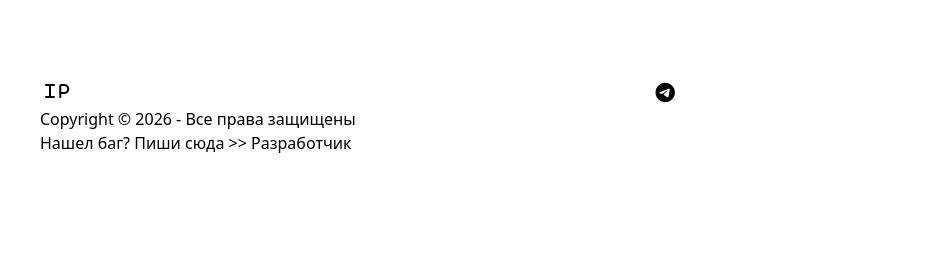
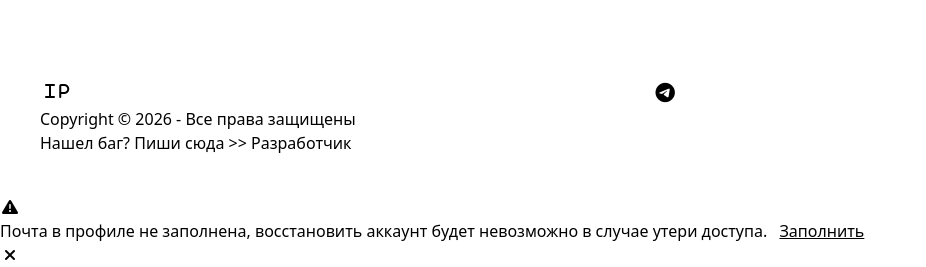
Before and after one commit to galtrikh/lasthope, a Django app: page /forum/ in a window 1280 px wide. Shown: the part 940-1207 px from the top of the page, without its empty margins (0-926 px from the left). Before the commit the page ends 1093 px from the top, so only its background shows below. Run offline with Django 5.2, Linux system fonts and the light colour scheme; data that the repository does not hold is empty; some libraries are stand-ins or nearby versions.

Commit message:
feat: Add email notification warning for account recovery in user profile

```diff
--- a/main/templates/layouts/main.html
+++ b/main/templates/layouts/main.html
@@ -186,6 +186,17 @@
                 <p>Нашел баг? Пиши сюда >> <a href="{% url 'user' 'nikto' %}" class="link link-hover link-secondary">Разработчик</a></p>
             </aside>
         </footer>
+        {% if not user.email %}
+        <div class="toast">
+            <div class="alert alert-warning">
+                <i class="fa-solid fa-triangle-exclamation"></i>
+                <p>Почта в профиле не заполнена, восстановить аккаунт будет невозможно в случае утери доступа. <a href="{% url 'user' user.username %}" class="underline ml-2">Заполнить</a></p>
+                <button class="btn btn-sm btn-ghost btn-circle" onclick="this.closest('.toast').remove()">
+                    <i class="fa-solid fa-xmark"></i>
+                </button>
+            </div>
+        </div>
+        {% endif %}
         {% comment %} <div class="lg:hidden dock dock-sm">
             <button>
                <i class="fa-solid fa-comments"></i>
--- a/user/templates/layouts/user.html
+++ b/user/templates/layouts/user.html
@@ -38,7 +38,7 @@
             <label class="tab">
                 <input type="radio" name="profile_tabs"  />
                 <i class="fa-solid fa-user-pen opacity-50 mr-2"></i>
-                Редактировать профиль
+                <span>Редактировать профиль {% if not user.email %}<span class="badge badge-xs btn-circle badge-secondary" ><i class="fa-solid fa-exclamation"></i></span> {% endif %}</span>
             </label>
             <div class="tab-content bg-base-100 border-base-300 p-6" x-data="{email: '{{ email_form.email.value|default_if_none:''|yesno:"" }}'}">
                 <form method="post" enctype="multipart/form-data" class="fieldset">
```
